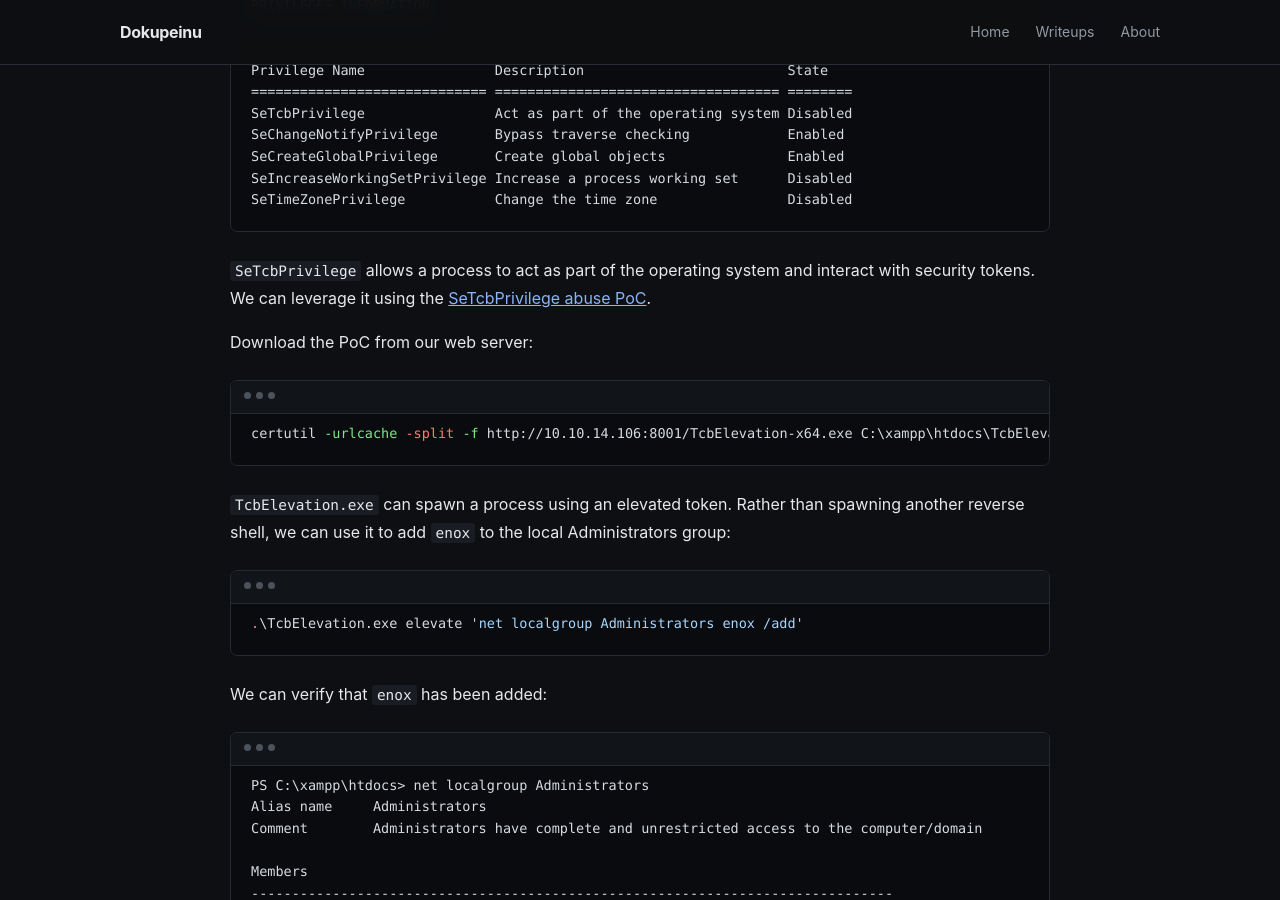
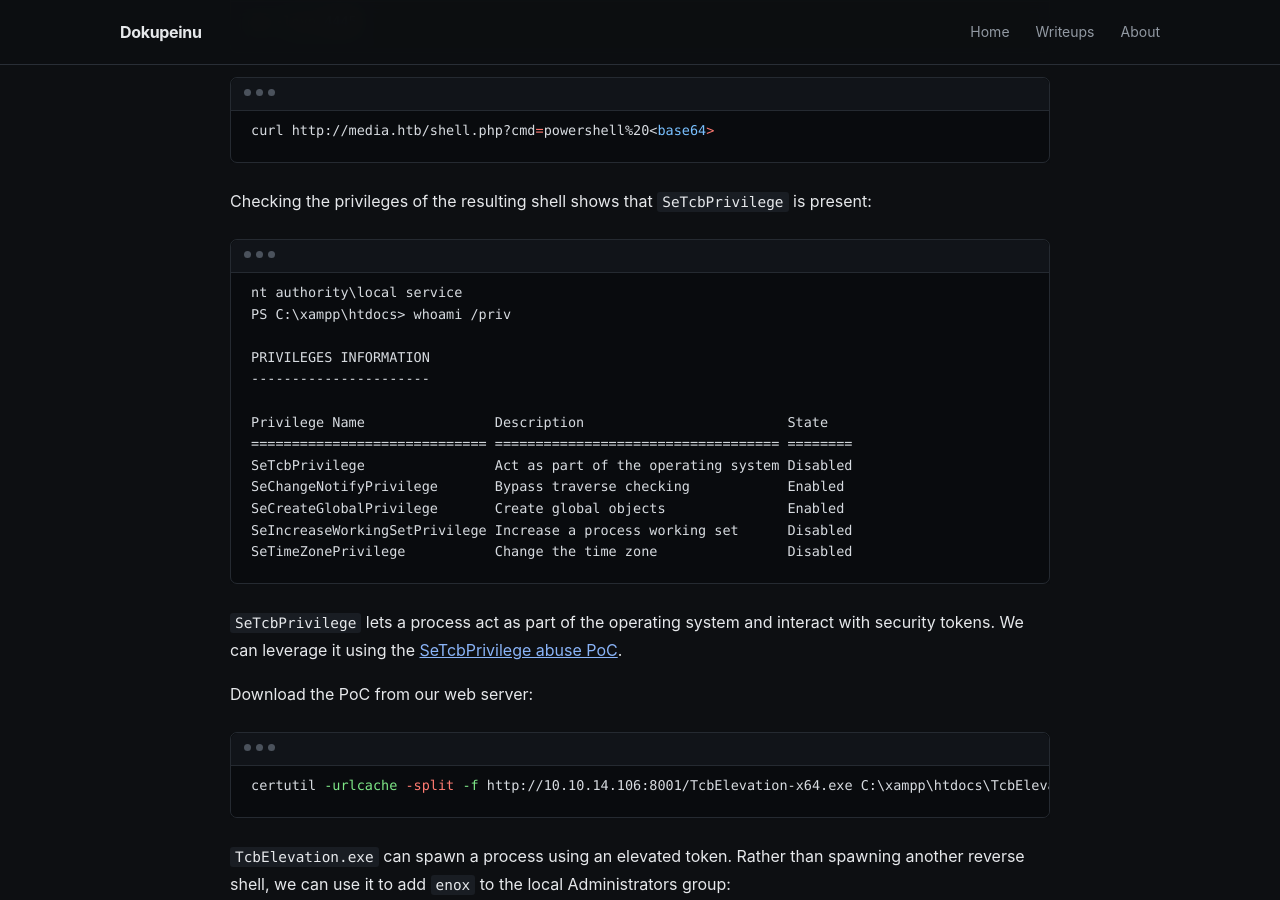
Before and after one commit to dokupeinu/HTB_Writeups, a Jekyll site: the page built from _writeups/2026-08-19-media.md, in a window 1280 px wide and 900 px high, scrolled down 6244 px. Built offline with Jekyll 4.4.1, drawn with Linux system fonts in a browser that asks for light colours.

````diff
--- a/_writeups/2026-08-19-media.md
+++ b/_writeups/2026-08-19-media.md
@@ -236,7 +239,7 @@ SeIncreaseWorkingSetPrivilege Increase a process working set      Disabled
 SeTimeZonePrivilege           Change the time zone                Disabled
 ```
 
-`SeTcbPrivilege` allows a process to act as part of the operating system and interact with security tokens. We can leverage it using the [SeTcbPrivilege abuse PoC](https://github.com/b4lisong/SeTcbPrivilege-Abuse).
+`SeTcbPrivilege` lets a process act as part of the operating system and interact with security tokens. We can leverage it using the [SeTcbPrivilege abuse PoC](https://github.com/b4lisong/SeTcbPrivilege-Abuse).
 
 Download the PoC from our web server:
 
````
Also changed, not shown: other parts of _writeups/2026-08-19-media.md (+3 -0 lines).
